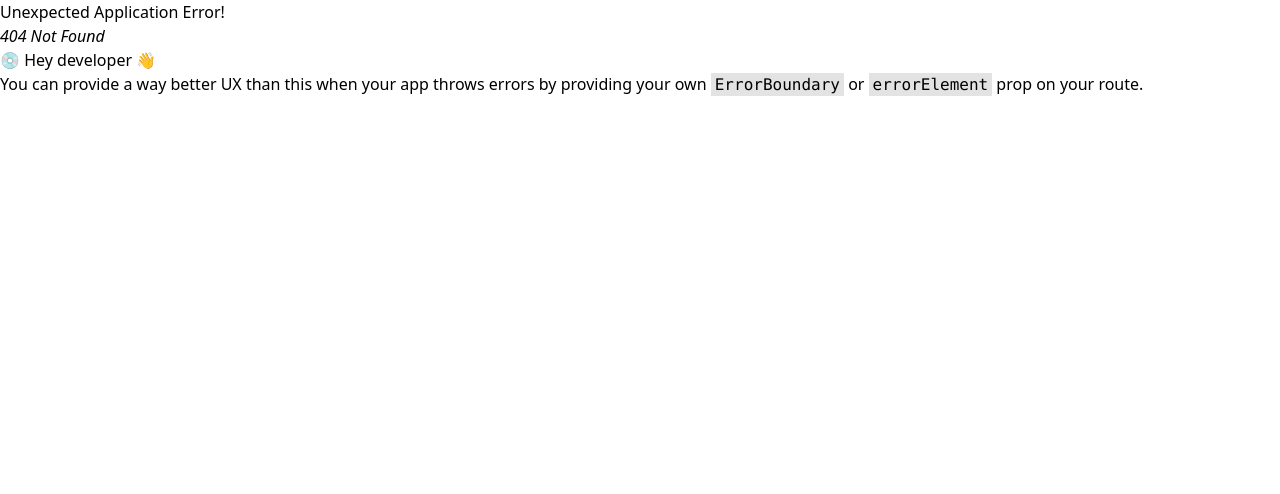
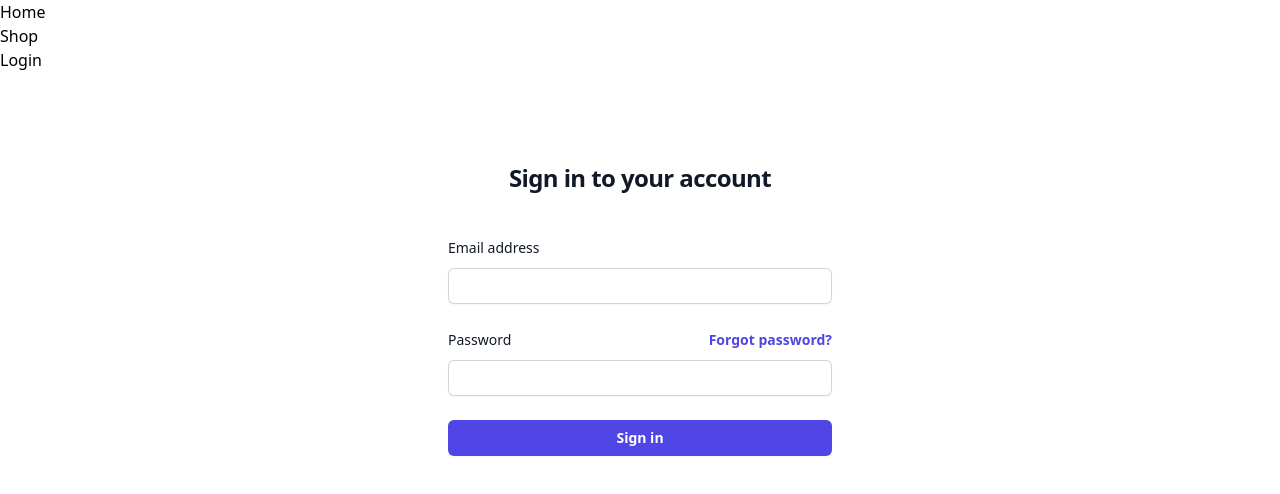
Before and after one commit to ngeTaco/DevMtn-Capstone-Group, a React (Vite) app: page /login in a window 1280 px wide. Before the commit this address had no page. Shown: the top 494 px of the page. Built offline with nearby package versions, Linux system fonts and the light colour scheme.

Commit message:
Added routing for Sign In page

```diff
--- a/src/App.jsx
+++ b/src/App.jsx
@@ -15,6 +15,9 @@
               <li>
                 <Link to="/shop">Shop</Link>
               </li>
+              <li>
+                <Link to="/login">Login</Link>
+              </li>
             </ul>
           </nav>
           <p></p>
--- a/src/Login.jsx
+++ b/src/Login.jsx
@@ -36,3 +36,5 @@
   </div>
   );
 }
+
+export default Login;
--- a/src/Profile.jsx
+++ b/src/Profile.jsx
@@ -68,3 +68,5 @@
         </div>
     )
 }
+
+export default ProfilePage
--- a/src/main.jsx
+++ b/src/main.jsx
@@ -4,14 +4,15 @@
 import './index.css'
 import { RouterProvider, Route, createBrowserRouter, createRoutesFromElements } from 'react-router-dom'
 import Storefront from './Storefront.jsx'
+import Login from './Login.jsx'
 
 
 
 const router = createBrowserRouter(
   createRoutesFromElements(
     <Route path='/' element={<App />}>
-      {/* <Route index element={<App/>}/> */}
       <Route path='/shop' element={<Storefront/>}/>
+      <Route path='/login' element={<Login/>}/>
     </Route>
   )
 )
```
